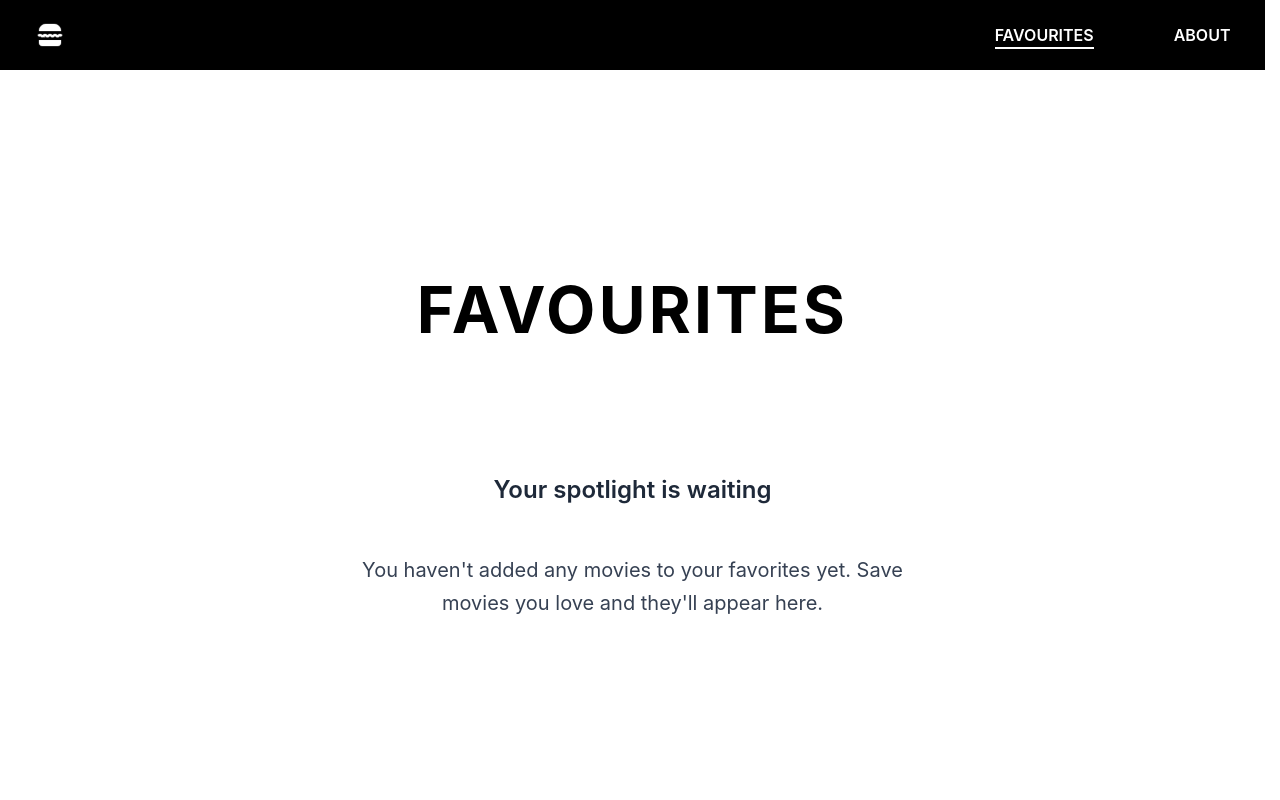
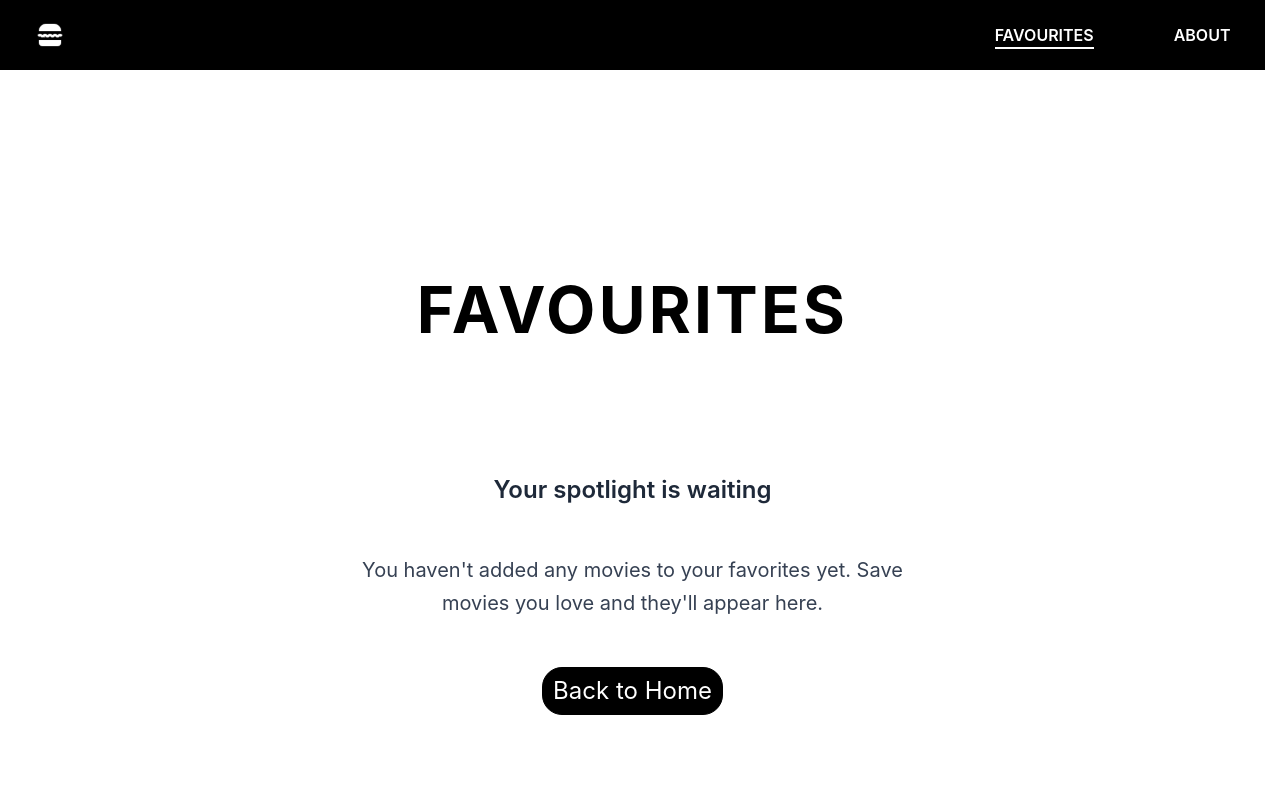
Before and after one commit to k-e-r/bcit-movie-db, a React (Vite) app: page /favourites in a window 1280 px wide. Shown: the top 800 px of the page. Built offline with nearby package versions, Linux system fonts and the light colour scheme.

Commit message:
fix size of movie card on favorite page

```diff
--- a/src/pages/FavouritesPage.jsx
+++ b/src/pages/FavouritesPage.jsx
@@ -2,6 +2,7 @@ import { useState, useEffect } from "react";
 import { PageLayout } from "../components/common/PageLayout";
 import { MovieList } from "../components/movies/MovieList";
 import { getStoredFavorites } from "../components/utils/favouriteMovies";
+import { Button } from "../components/common/Button";
 
 export const FavouritesPage = () => {
   const [favorites, setFavorites] = useState([]);
@@ -14,17 +15,26 @@ export const FavouritesPage = () => {
 
   if (favorites.length === 0) {
     return (
+      <>
       <PageLayout
         title="FAVOURITES"
         subtitle="Your spotlight is waiting"
-        description="You haven't added any movies to your favorites yet. Save movies you love and they'll appear here."
-      />
+        description="You haven't added any movies to your favorites yet. Save movies you love and they'll appear here.">
+        <Button to="/">
+        Back to Home
+      </Button>
+      </PageLayout>
+      </>
     );
   }
-
   return (
-    <PageLayout title="FAVOURITES">
-      <MovieList movieList={favorites} />
-    </PageLayout>
+    <div className="w-full flex flex-col items-center text-center px-4 pt-24 pb-32 md:pt-[200px] md:pb-[300px]">
+      <h1 className="text-4xl md:text-[64px] font-bold tracking-wider mb-16 md:mb-[124px] leading-tight">
+        FAVOURITES
+      </h1>
+      <div className="w-full max-w-[1260px] m-auto px-4 mb-16">
+        <MovieList movieList={favorites} />
+      </div>
+    </div>
   );
 };
```
